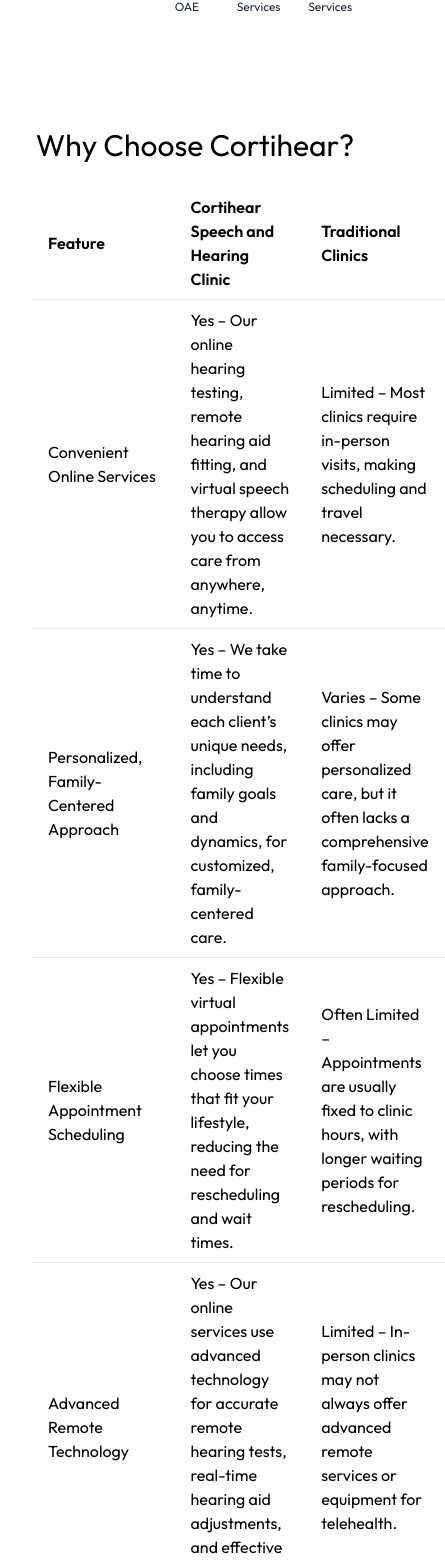
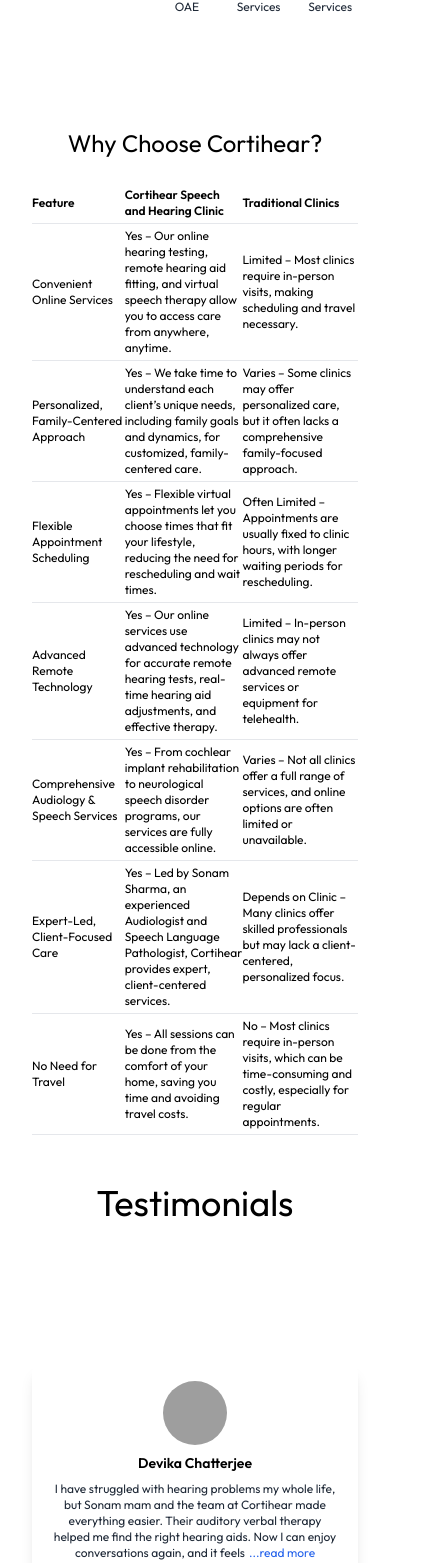
Before and after one commit to lokeshloki3/clinic, a React (Vite) app: page / in a window 390 px wide. Shown: the part 1265-2828 px from the top of the page, 445 px wide, since content can reach past the window. Built offline with nearby package versions, Linux system fonts and the light colour scheme; grey boxes are pictures that could not be loaded.

Commit message:
table corrected

```diff
--- a/src/components/FeatureTable.jsx
+++ b/src/components/FeatureTable.jsx
@@ -3,53 +3,56 @@
 const FeatureTable = () => {
   return (
     <div className="container mx-auto my-12 px-4">
-      <h2 className="text-center text-3xl mb-6">Why Choose Cortihear?</h2>
-      <table className="table-auto w-full text-left border-collapse">
+      <h2 className="text-center text-2xl sm:text-3xl mb-6">Why Choose Cortihear?</h2>
+      <div className="overflow-x-auto">
+        <table className="table-auto w-full text-left border-collapse text-xs md:text-base">
           <thead>
             <tr>
-            <th className="px-4 py-2 border-b font-semibold">Feature</th>
-            <th className="px-4 py-2 border-b font-semibold">Cortihear Speech and Hearing Clinic</th>
-            <th className="px-4 py-2 border-b font-semibold">Traditional Clinics</th>
+              {/* Applying width settings opposite of larger screen for small screen */}
+              <th className="px-0 py-1 md:px-4 md:py-2 border-b font-semibold">Feature</th>
+              <th className="px-0 py-1 md:px-4 md:py-2 border-b font-semibold">Cortihear Speech and Hearing Clinic</th>
+              <th className="px-0 py-1 md:px-4 md:py-2 border-b font-semibold">Traditional Clinics</th>
             </tr>
           </thead>
           <tbody>
             <tr>
-            <td className="px-4 py-2 border-b">Convenient Online Services</td>
-            <td className="px-4 py-2 border-b">Yes – Our online hearing testing, remote hearing aid fitting, and virtual speech therapy allow you to access care from anywhere, anytime.</td>
-            <td className="px-4 py-2 border-b">Limited – Most clinics require in-person visits, making scheduling and travel necessary.</td>
+              <td className="px-0 py-1 md:px-4 md:py-2 border-b">Convenient Online Services</td>
+              <td className="px-0 py-1 md:px-4 md:py-2 border-b">Yes – Our online hearing testing, remote hearing aid fitting, and virtual speech therapy allow you to access care from anywhere, anytime.</td>
+              <td className="px-0 py-1 md:px-4 md:py-2 border-b">Limited – Most clinics require in-person visits, making scheduling and travel necessary.</td>
             </tr>
             <tr>
-            <td className="px-4 py-2 border-b">Personalized, Family-Centered Approach</td>
-            <td className="px-4 py-2 border-b">Yes – We take time to understand each client’s unique needs, including family goals and dynamics, for customized, family-centered care.</td>
-            <td className="px-4 py-2 border-b">Varies – Some clinics may offer personalized care, but it often lacks a comprehensive family-focused approach.</td>
+              <td className="px-0 py-1 md:px-4 md:py-2 border-b">Personalized, Family-Centered Approach</td>
+              <td className="px-0 py-1 md:px-4 md:py-2 border-b">Yes – We take time to understand each client’s unique needs, including family goals and dynamics, for customized, family-centered care.</td>
+              <td className="px-0 py-1 md:px-4 md:py-2 border-b">Varies – Some clinics may offer personalized care, but it often lacks a comprehensive family-focused approach.</td>
             </tr>
             <tr>
-            <td className="px-4 py-2 border-b">Flexible Appointment Scheduling</td>
-            <td className="px-4 py-2 border-b">Yes – Flexible virtual appointments let you choose times that fit your lifestyle, reducing the need for rescheduling and wait times.</td>
-            <td className="px-4 py-2 border-b">Often Limited – Appointments are usually fixed to clinic hours, with longer waiting periods for rescheduling.</td>
+              <td className="px-0 py-1 md:px-4 md:py-2 border-b">Flexible Appointment Scheduling</td>
+              <td className="px-0 py-1 md:px-4 md:py-2 border-b">Yes – Flexible virtual appointments let you choose times that fit your lifestyle, reducing the need for rescheduling and wait times.</td>
+              <td className="px-0 py-1 md:px-4 md:py-2 border-b">Often Limited – Appointments are usually fixed to clinic hours, with longer waiting periods for rescheduling.</td>
             </tr>
             <tr>
-            <td className="px-4 py-2 border-b">Advanced Remote Technology</td>
-            <td className="px-4 py-2 border-b">Yes – Our online services use advanced technology for accurate remote hearing tests, real-time hearing aid adjustments, and effective therapy.</td>
-            <td className="px-4 py-2 border-b">Limited – In-person clinics may not always offer advanced remote services or equipment for telehealth.</td>
+              <td className="px-0 py-1 md:px-4 md:py-2 border-b">Advanced Remote Technology</td>
+              <td className="px-0 py-1 md:px-4 md:py-2 border-b">Yes – Our online services use advanced technology for accurate remote hearing tests, real-time hearing aid adjustments, and effective therapy.</td>
+              <td className="px-0 py-1 md:px-4 md:py-2 border-b">Limited – In-person clinics may not always offer advanced remote services or equipment for telehealth.</td>
             </tr>
             <tr>
-            <td className="px-4 py-2 border-b">Comprehensive Audiology & Speech Services</td>
-            <td className="px-4 py-2 border-b">Yes – From cochlear implant rehabilitation to neurological speech disorder programs, our services are fully accessible online.</td>
-            <td className="px-4 py-2 border-b">Varies – Not all clinics offer a full range of services, and online options are often limited or unavailable.</td>
+              <td className="px-0 py-1 md:px-4 md:py-2 border-b">Comprehensive Audiology & Speech Services</td>
+              <td className="px-0 py-1 md:px-4 md:py-2 border-b">Yes – From cochlear implant rehabilitation to neurological speech disorder programs, our services are fully accessible online.</td>
+              <td className="px-0 py-1 md:px-4 md:py-2 border-b">Varies – Not all clinics offer a full range of services, and online options are often limited or unavailable.</td>
             </tr>
             <tr>
-            <td className="px-4 py-2 border-b">Expert-Led, Client-Focused Care</td>
-            <td className="px-4 py-2 border-b">Yes – Led by Sonam Sharma, an experienced Audiologist and Speech Language Pathologist, Cortihear provides expert, client-centered services.</td>
-            <td className="px-4 py-2 border-b">Depends on Clinic – Many clinics offer skilled professionals but may lack a client-centered, personalized focus.</td>
+              <td className="px-0 py-1 md:px-4 md:py-2 border-b">Expert-Led, Client-Focused Care</td>
+              <td className="px-0 py-1 md:px-4 md:py-2 border-b">Yes – Led by Sonam Sharma, an experienced Audiologist and Speech Language Pathologist, Cortihear provides expert, client-centered services.</td>
+              <td className="px-0 py-1 md:px-4 md:py-2 border-b">Depends on Clinic – Many clinics offer skilled professionals but may lack a client-centered, personalized focus.</td>
             </tr>
             <tr>
-            <td className="px-4 py-2 border-b">No Need for Travel</td>
-            <td className="px-4 py-2 border-b">Yes – All sessions can be done from the comfort of your home, saving you time and avoiding travel costs.</td>
-            <td className="px-4 py-2 border-b">No – Most clinics require in-person visits, which can be time-consuming and costly, especially for regular appointments.</td>
+              <td className="px-0 py-1 md:px-4 md:py-2 border-b">No Need for Travel</td>
+              <td className="px-0 py-1 md:px-4 md:py-2 border-b">Yes – All sessions can be done from the comfort of your home, saving you time and avoiding travel costs.</td>
+              <td className="px-0 py-1 md:px-4 md:py-2 border-b">No – Most clinics require in-person visits, which can be time-consuming and costly, especially for regular appointments.</td>
             </tr>
           </tbody>
         </table>
+      </div>
     </div>
   );
 };
--- a/src/components/Footer.jsx
+++ b/src/components/Footer.jsx
@@ -25,7 +25,7 @@
                 <Link to="/" className="hover:text-gray-800">Home</Link> {/* Link to Home */}
               </li>
               <li>
-                <Link to="/about" className="hover:text-gray-800">About Us</Link> {/* Link to About Us */}
+                <Link to="/about-us" className="hover:text-gray-800">About Us</Link> {/* Link to About Us */}
               </li>
               <li>
                 <Link to="/contact" className="hover:text-gray-800">Contact</Link> {/* Link to Contact */}
```
Also changed, not shown: package.json (line endings or trailing spaces). Lines whose indentation alone changed are shown as unchanged.
